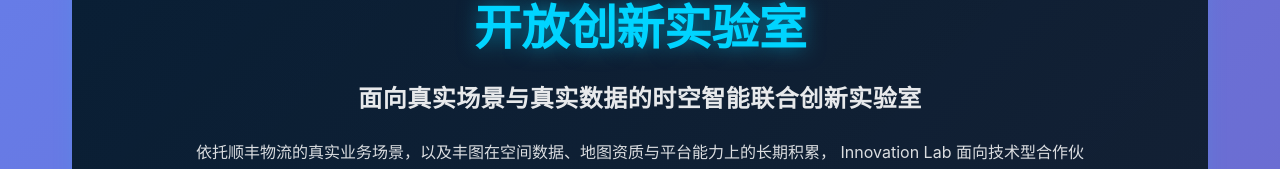
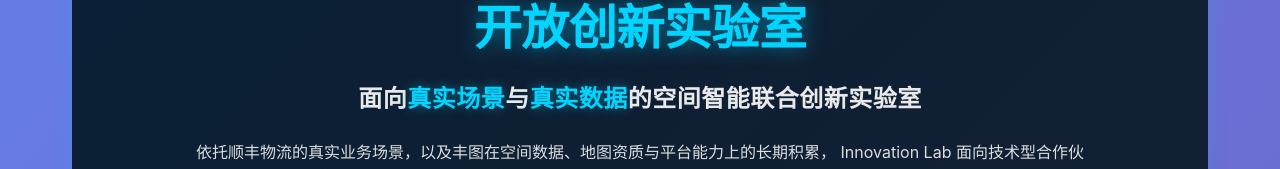
Before and after one commit to dony-hu/ShowHub, a React (Vite) app: page /innovation-lab in a window 1280 px wide. Shown: the part 195-364 px from the top of the page. Built offline with nearby package versions, Linux system fonts and the light colour scheme; no server answers.

Commit message:
style: 优化开放创新实验室副标题样式
- 将"真实场景"和"真实数据"改为强调色（#00d4ff）和加粗
- 添加文字发光效果（text-shadow）
- 将"时空智能"改为"空间智能"
- 提升视觉层次感

```diff
--- a/src/pages/InnovationLab/InnovationLabPage.css
+++ b/src/pages/InnovationLab/InnovationLabPage.css
@@ -40,6 +40,12 @@
   color: rgba(255, 255, 255, 0.9);
   margin: 0 0 24px 0;
   letter-spacing: 0.5px;
+}
+
+.accent-text {
+  color: #00d4ff;
+  font-weight: 700;
+  text-shadow: 0 0 12px rgba(0, 212, 255, 0.4);
 }
 
 .lab-description {
--- a/src/pages/InnovationLab/InnovationLabPage.tsx
+++ b/src/pages/InnovationLab/InnovationLabPage.tsx
@@ -63,7 +63,7 @@ const InnovationLabPage: React.FC = () => {
       <header className="lab-header">
         <div className="header-content">
           <h1 className="lab-title">开放创新实验室</h1>
-          <p className="lab-subtitle">面向真实场景与真实数据的时空智能联合创新实验室</p>
+          <p className="lab-subtitle">面向<span className="accent-text">真实场景</span>与<span className="accent-text">真实数据</span>的空间智能联合创新实验室</p>
           <p className="lab-description">
             依托顺丰物流的真实业务场景，以及丰图在空间数据、地图资质与平台能力上的长期积累，
             Innovation Lab 面向技术型合作伙伴，围绕前沿方向开展联合研究与创新实践，
```
